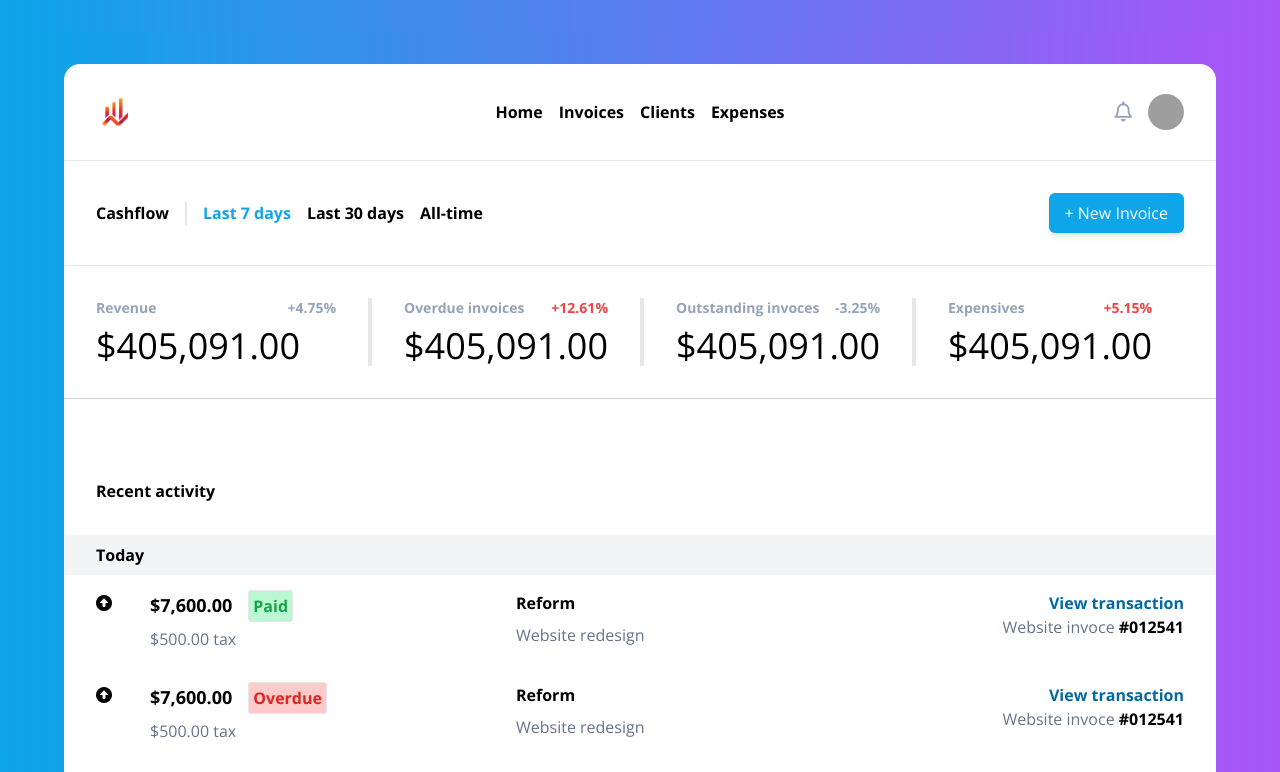
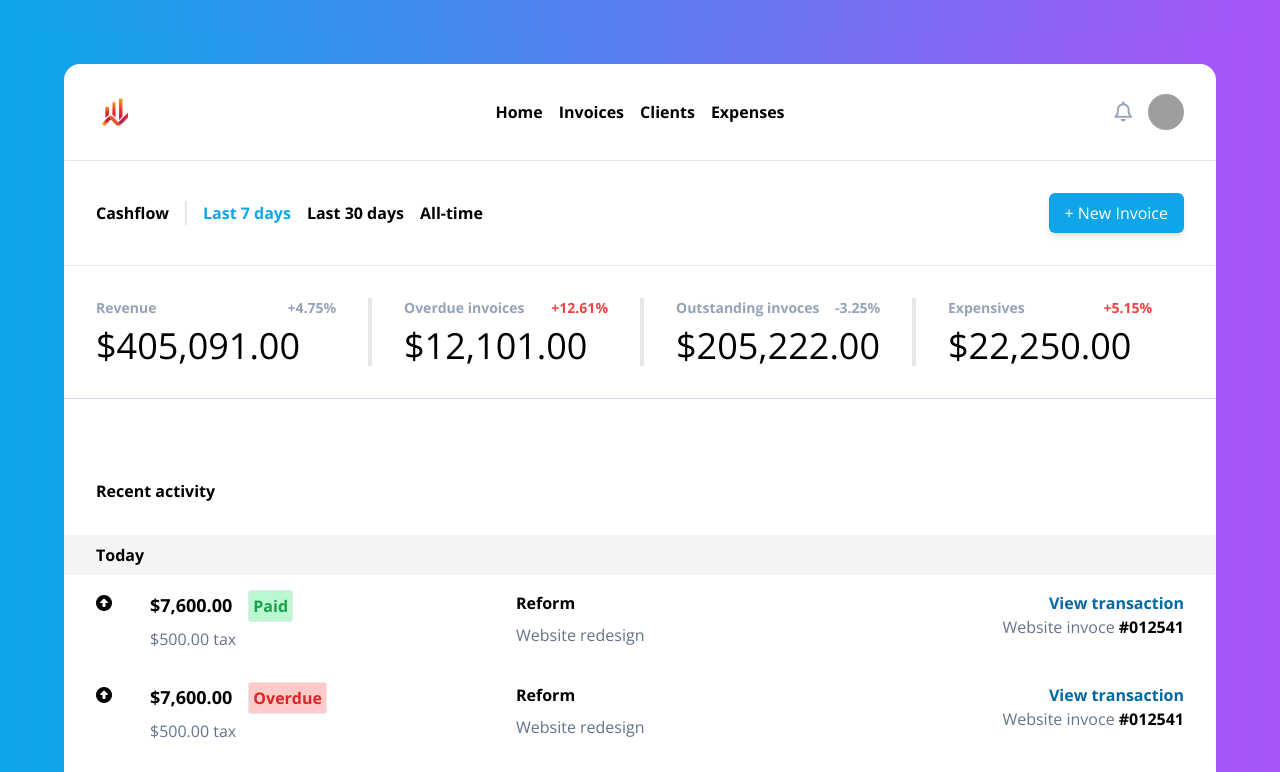
Before and after one commit to zyrass/Saasy-Vue3, a Vue app: page / in a window 1280 px wide. Shown: the top 772 px of the page. Built offline with nearby package versions, Linux system fonts and the light colour scheme; grey boxes are pictures that could not be loaded.

Commit message:
fix values

```diff
--- a/src/components/Status.vue
+++ b/src/components/Status.vue
@@ -19,7 +19,7 @@
                 <span>Overdue invoices</span>
                 <span class="text-red-500">+12.61%</span>
             </div>
-            <p class="text-4xl ml-8">$405,091.00</p>
+            <p class="text-4xl ml-8">$12,101.00</p>
         </div>
 
         <!-- N°3 -->
@@ -30,7 +30,7 @@
                 <span>Outstanding invoces</span>
                 <span>-3.25%</span>
             </div>
-            <p class="text-4xl ml-8">$405,091.00</p>
+            <p class="text-4xl ml-8">$205,222.00</p>
         </div>
 
         <!-- N°4 -->
@@ -41,7 +41,7 @@
                 <span>Expensives</span>
                 <span class="text-red-500">+5.15%</span>
             </div>
-            <p class="text-4xl ml-8">$405,091.00</p>
+            <p class="text-4xl ml-8">$22,250.00</p>
         </div>
     </section>
 </template>
```
